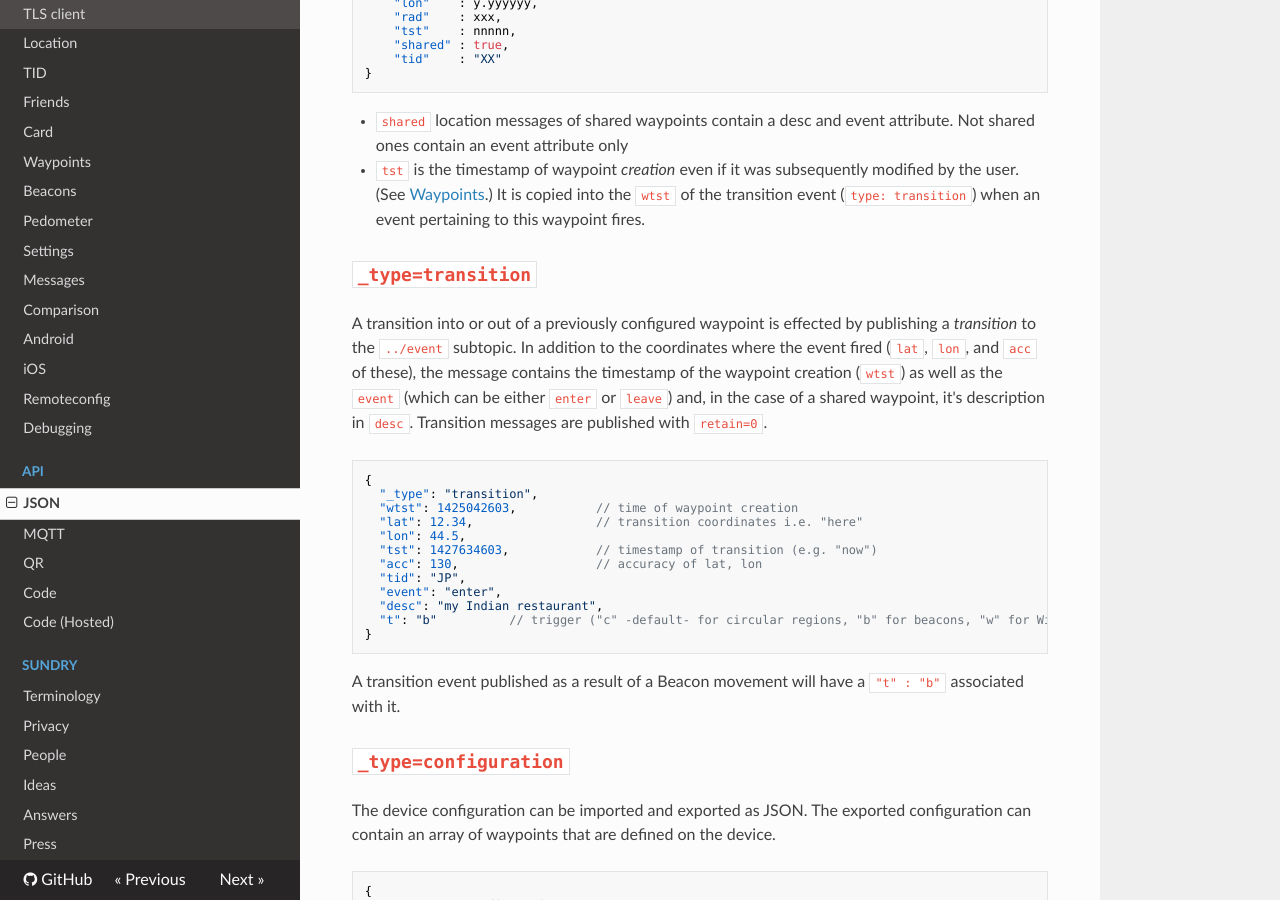
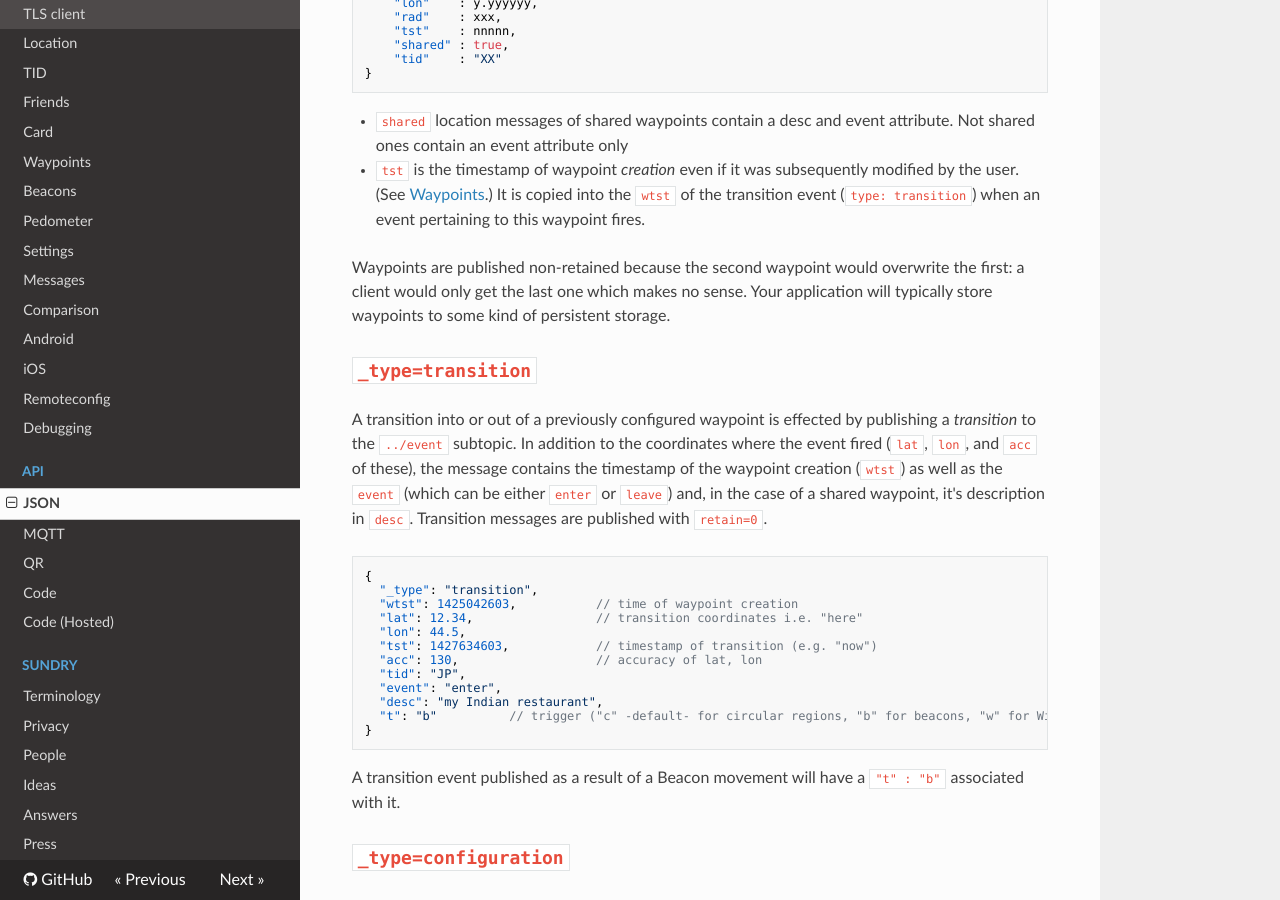
Before and after one commit to owntracks/booklet, an MkDocs documentation site: the page built from docs/tech/json.md, in a window 1280 px wide and 900 px high, scrolled down 4196 px. Built offline with MkDocs 1.6.1, drawn with Linux system fonts in a browser that asks for light colours; nearby versions of some CDN libraries; old or Windows-style settings are respelled for this version of MkDocs.

Commit message:
clarify waypoint non-retention

````diff
--- a/docs/tech/json.md
+++ b/docs/tech/json.md
@@ -169,6 +169,8 @@ Waypoints denote specific geographical locations that you want to keep track of.
 ```
 * `shared` location messages of shared waypoints contain a desc and event attribute. Not shared ones contain an event attribute only
 * `tst` is the timestamp of waypoint _creation_ even if it was subsequently modified by the user. (See [Waypoints](../features/waypoints.md).) It is copied into the `wtst` of the transition event (`type: transition`) when an event pertaining to this waypoint fires.
+
+Waypoints are published non-retained because the second waypoint would overwrite the first: a client would only get the last one which makes no sense. Your application will typically store waypoints to some kind of persistent storage.
 
 ## `_type=transition`
 
````
